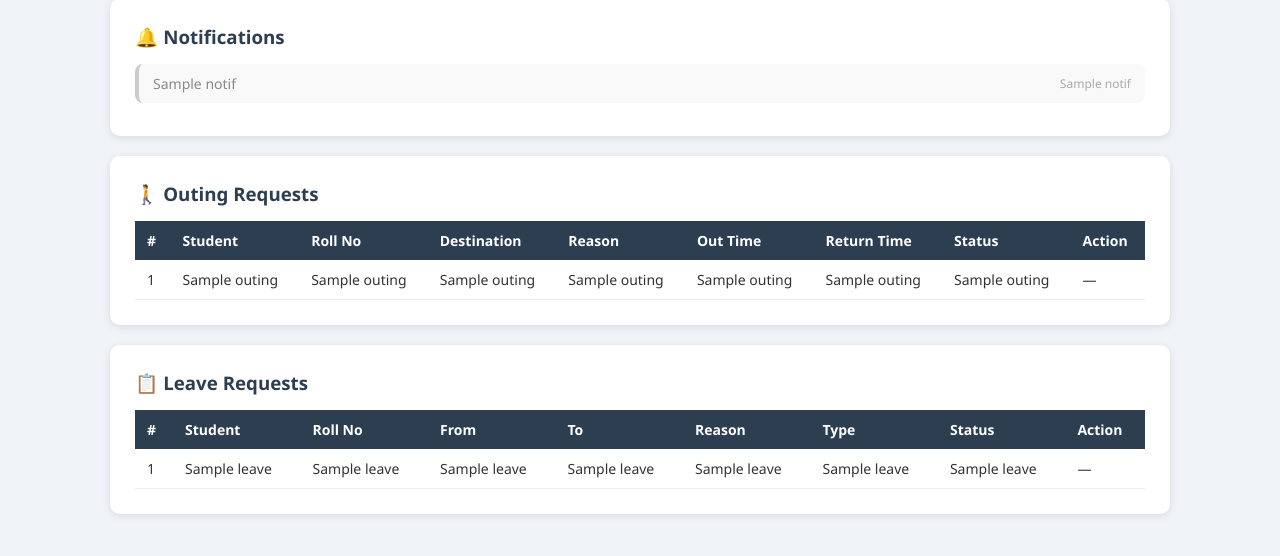
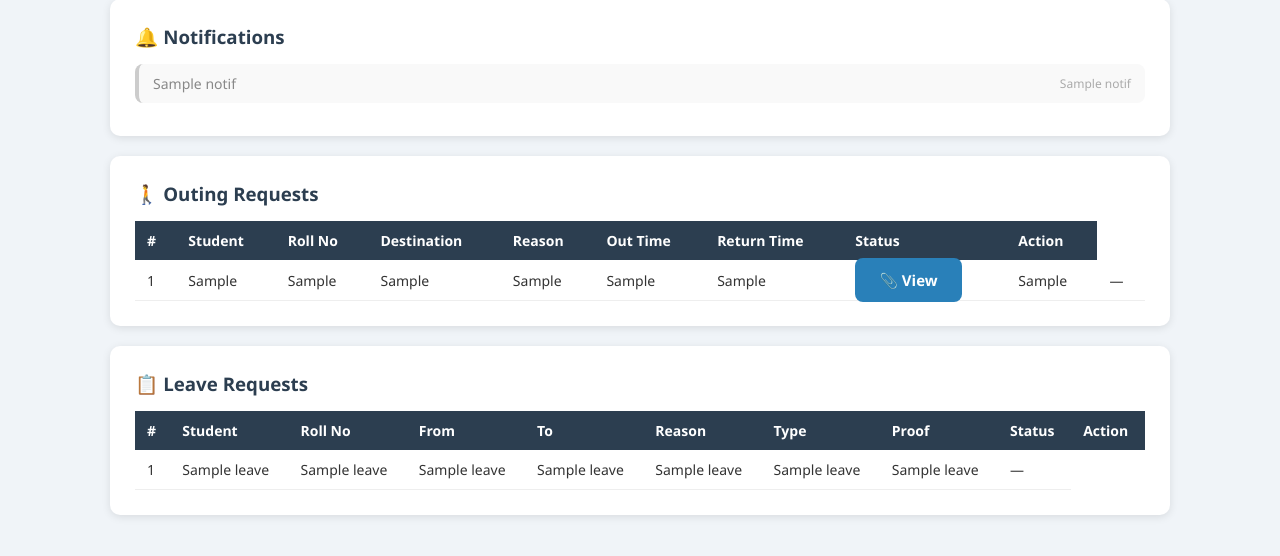
Before and after one commit to dishanthreddy2006-del/outing-leave-management, a Flask app: template templates/admin.html in a window 1280 px wide. Shown: the part 116-672 px from the top of the page. Run offline with Flask 3, Linux system fonts and the light colour scheme; the template is opened without the code that fills it: most values are stand-ins (such as "Sample title", 1, 10 or a date in 2020).

Commit message:
Fix: Proof upload feature - fix SQLite bugs, admin table rendering, leave query

```diff
--- a/app.py
+++ b/app.py
@@ -35,7 +35,8 @@ def init_db():
         to_date TEXT,
         reason TEXT,
         leave_type TEXT,
-        status TEXT DEFAULT 'Pending'
+        status TEXT DEFAULT 'Pending',
+        proof TEXT
     )''')
 
     c.execute('''CREATE TABLE IF NOT EXISTS notifications (
@@ -173,14 +174,23 @@ def leave():
     if 'user_id' not in session:
         return redirect(url_for('login'))
     if request.method == 'POST':
+        proof_filename = None
+        if 'proof' in request.files:
+            proof = request.files['proof']
+            if proof.filename != '':
+                from werkzeug.utils import secure_filename
+                upload_folder = os.path.join('static', 'uploads')
+                os.makedirs(upload_folder, exist_ok=True)
+                proof_filename = secure_filename(proof.filename)
+                proof.save(os.path.join(upload_folder, proof_filename))
+
         conn = sqlite3.connect('database.db')
         c = conn.cursor()
-        c.execute("INSERT INTO leave_requests (student_id, from_date, to_date, reason, leave_type) VALUES (?,?,?,?,?)",
+        c.execute("INSERT INTO leave_requests (student_id, from_date, to_date, reason, leave_type, proof) VALUES (?,?,?,?,?,?)",
                   (session['user_id'], request.form['from_date'], request.form['to_date'],
-                   request.form['reason'], request.form['leave_type']))
+                   request.form['reason'], request.form['leave_type'], proof_filename))
         conn.commit()
         conn.close()
-        # Notify admin
         conn = sqlite3.connect('database.db')
         c = conn.cursor()
         c.execute("SELECT id FROM students WHERE roll_no='admin'")
@@ -190,7 +200,6 @@ def leave():
             add_notification(admin[0], f"📋 New leave request from {session['name']} ({session['roll_no']})")
         return redirect(url_for('student_dashboard'))
     return render_template('leave_form.html')
-
 @app.route('/admin')
 def admin_dashboard():
     if session.get('roll_no') != 'admin':
@@ -200,7 +209,7 @@ def admin_dashboard():
     c.execute('''SELECT o.id, s.name, s.roll_no, o.destination, o.reason, o.out_time, o.return_time, o.status
                  FROM outing_requests o JOIN students s ON o.student_id = s.id''')
     outings = c.fetchall()
-    c.execute('''SELECT l.id, s.name, s.roll_no, l.from_date, l.to_date, l.reason, l.leave_type, l.status
+    c.execute('''SELECT l.id, s.name, s.roll_no, l.from_date, l.to_date, l.reason, l.leave_type, l.status, l.proof
                  FROM leave_requests l JOIN students s ON l.student_id = s.id''')
     leaves = c.fetchall()
     conn.close()
--- a/templates/admin.html
+++ b/templates/admin.html
@@ -51,21 +51,28 @@
                 {% for o in outings %}
                 <tr>
                     <td>{{ loop.index }}</td>
-                    <td>{{ o[1] }}</td>
-                    <td>{{ o[2] }}</td>
-                    <td>{{ o[3] }}</td>
-                    <td>{{ o[4] }}</td>
-                    <td>{{ o[5] }}</td>
-                    <td>{{ o[6] }}</td>
-                    <td class="status-{{ o[7]|lower }}">{{ o[7] }}</td>
-                    <td>
-                        {% if o[7] == 'Pending' %}
-                        <a href="/approve/outing/{{ o[0] }}" class="btn-approve">✅ Approve</a>
-                        <a href="/reject/outing/{{ o[0] }}" class="btn-reject">❌ Reject</a>
-                        {% else %}
-                        <span>—</span>
-                        {% endif %}
-                    </td>
+<td>{{ l[1] }}</td>
+<td>{{ l[2] }}</td>
+<td>{{ l[3] }}</td>
+<td>{{ l[4] }}</td>
+<td>{{ l[5] }}</td>
+<td>{{ l[6] }}</td>
+<td>
+    {% if l[8] %}
+    <a href="/static/uploads/{{ l[8] }}" target="_blank" class="btn-blue">📎 View</a>
+    {% else %}
+    <span>—</span>
+    {% endif %}
+</td>
+<td class="status-{{ l[7]|lower }}">{{ l[7] }}</td>
+<td>
+    {% if l[7] == 'Pending' %}
+    <a href="/approve/leave/{{ l[0] }}" class="btn-approve">✅ Approve</a>
+    <a href="/reject/leave/{{ l[0] }}" class="btn-reject">❌ Reject</a>
+    {% else %}
+    <span>—</span>
+    {% endif %}
+</td>
                 </tr>
                 {% endfor %}
             </table>
@@ -87,6 +94,7 @@
                     <th>To</th>
                     <th>Reason</th>
                     <th>Type</th>
+                    <th>Proof</th>
                     <th>Status</th>
                     <th>Action</th>
                 </tr>
```
Also changed, not shown: templates/leave_form.html (+20 -2 lines).
